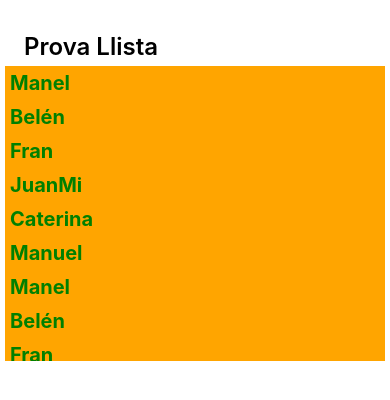
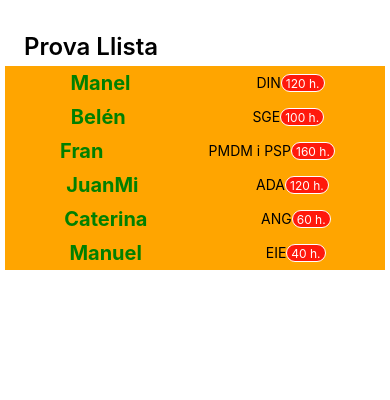
Before and after one commit to mvielcor/ExerciciLlistes, a React Native app: screen / in a window 390 px wide. Shown: the top 400 px of the page. Built offline with nearby package versions, Linux system fonts and the light colour scheme.

Commit message:
Ampliant dades amb modul i hores

```diff
--- a/App.js
+++ b/App.js
@@ -20,12 +20,15 @@ export class App extends Component {
   constructor(props){
     super(props)
     //dadesAMostrar com a variable de l'estat de la classe
+    //Afegim més informació al nostre array de dades
     this.state={
-      dadesAMostrar:[{profe:'Manel'},{profe:'Belén'},{profe:'Fran'},{profe:'JuanMi'},{profe:'Caterina'},{profe:'Manuel'},
-      {profe:'Manel'},{profe:'Belén'},{profe:'Fran'},{profe:'JuanMi'},{profe:'Caterina'},{profe:'Manuel'},
-      {profe:'Manel'},{profe:'Belén'},{profe:'Fran'},{profe:'JuanMi'},{profe:'Caterina'},{profe:'Manuel'},
-      {profe:'Manel'},{profe:'Belén'},{profe:'Fran'},{profe:'JuanMi'},{profe:'Caterina'},{profe:'Manuel'},
-      {profe:'Manel'},{profe:'Belén'},{profe:'Fran'},{profe:'JuanMi'},{profe:'Caterina'},{profe:'Manuel'},
+      dadesAMostrar:[
+        {profe:'Manel', modul:'DIN',hores:120},
+        {profe:'Belén', modul:'SGE',hores:100},
+        {profe:'Fran', modul:'PMDM i PSP',hores:160},
+        {profe:'JuanMi', modul:'ADA',hores:120},
+        {profe:'Caterina', modul:'ANG',hores:60},
+        {profe:'Manuel', modul:'EIE',hores:40}
     ]
     }
   }
@@ -40,7 +43,7 @@ export class App extends Component {
         </View>
         <View style={{height:300}}>
           {/* Volem que al fer click en un nom de la llista ens mostre un alert indicant
-              el nom que hem clicat en la llista*/}
+              el nom que hem clicat en la*/}
           <FlatList
            data={this.state.dadesAMostrar}
            keyExtractor={(item, index)=>index.toString()}
--- a/components/ElementLlista.js
+++ b/components/ElementLlista.js
@@ -1,4 +1,4 @@
-import React, {Component} from 'react';
+import React, { Component } from 'react';
 import {
     SafeAreaView,
     StyleSheet,
@@ -7,10 +7,12 @@ import {
     Text,
     StatusBar,
     FlatList,
+    Pressable,
 } from 'react-native';
+import { Badge } from 'react-native-elements';
 
 export class ElementLlista extends Component {
-  constructor(props){
+    constructor(props) {
         super(props)
 
     }
@@ -18,19 +20,31 @@ export class ElementLlista extends Component {
        en principi només volem que ens mostre un alert amb el nom del profe seleccionat,
        però podriem fer qualsevol cosa.
     */
-  elementPolsat(unElementDeLaLlistaClickat){
-    return(alert('Has seleccionat: '+unElementDeLaLlistaClickat.profe))
+    elementPolsat(unElementDeLaLlistaClickat) {
+        return (alert('Has seleccionat: ' + unElementDeLaLlistaClickat.profe))
     }
 
-  render(){
-      return(
-        <View elevation= {4} style={{backgroundColor:'orange'}}>
+    viewPolsat(){
+        return alert('View')
+    }
+    render() {
+        return (
+            <Pressable onPress={this.viewPolsat}>
+                <View elevation={4} style={{ backgroundColor: 'orange', flexDirection: 'row', alignItems: 'center', justifyContent:'space-around' }}>
                     {/* Programem l'event onPress per a que execute un callback*/}
-          <Text style={{color:'green', fontSize:20, fontWeight:'bold',margin:5}}
+                    <View>
+                        <Text style={{ color: 'green', fontSize: 20, fontWeight: 'bold', margin: 5 }}
                             onPress={this.elementPolsat.bind(this, this.props.elementAMostrar.item)}>
                             {this.props.elementAMostrar.item.profe}
                         </Text>
                     </View>
+                    <View >
+                        <Text>{this.props.elementAMostrar.item.modul}
+                            <Badge value={this.props.elementAMostrar.item.hores + ' h.'} status="error" />
+                        </Text>
+                    </View>
+                </View>
+            </Pressable>
         )
     }
 }
```
Lines whose indentation alone changed are shown as unchanged.
